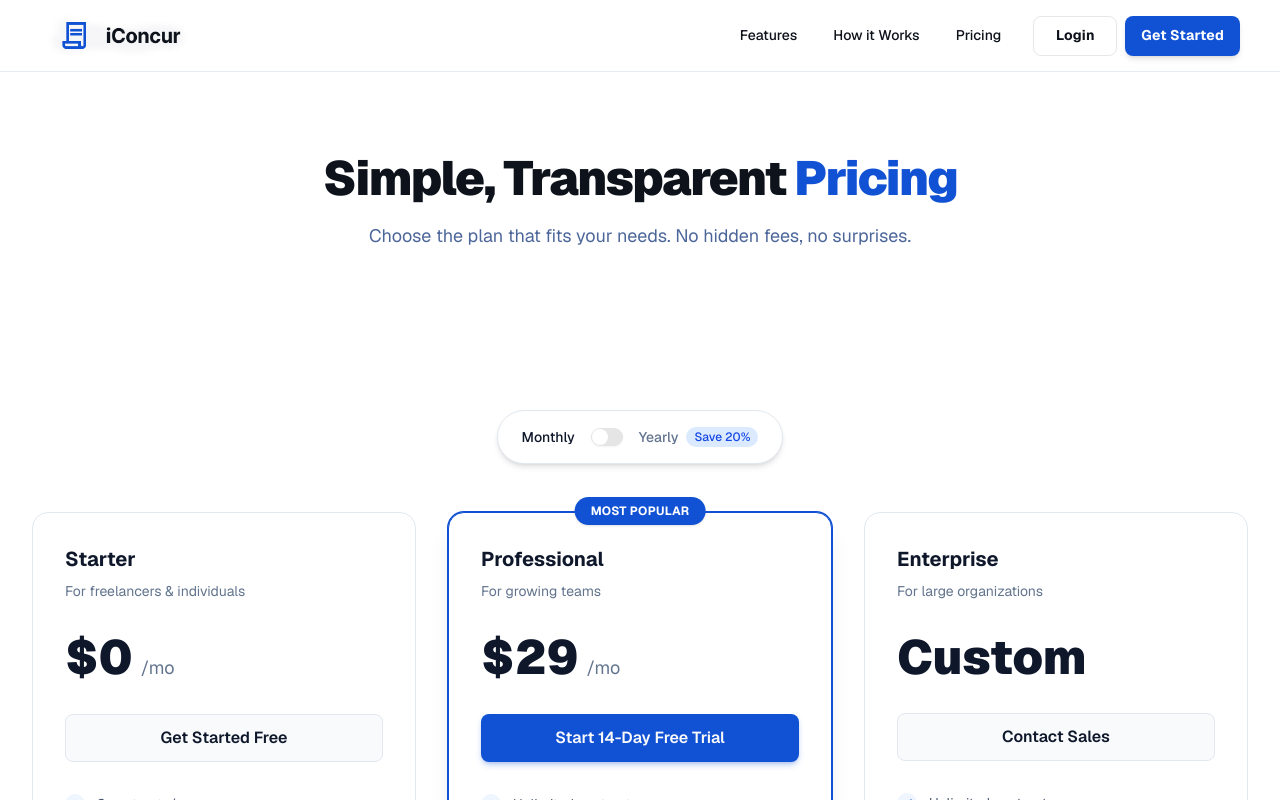
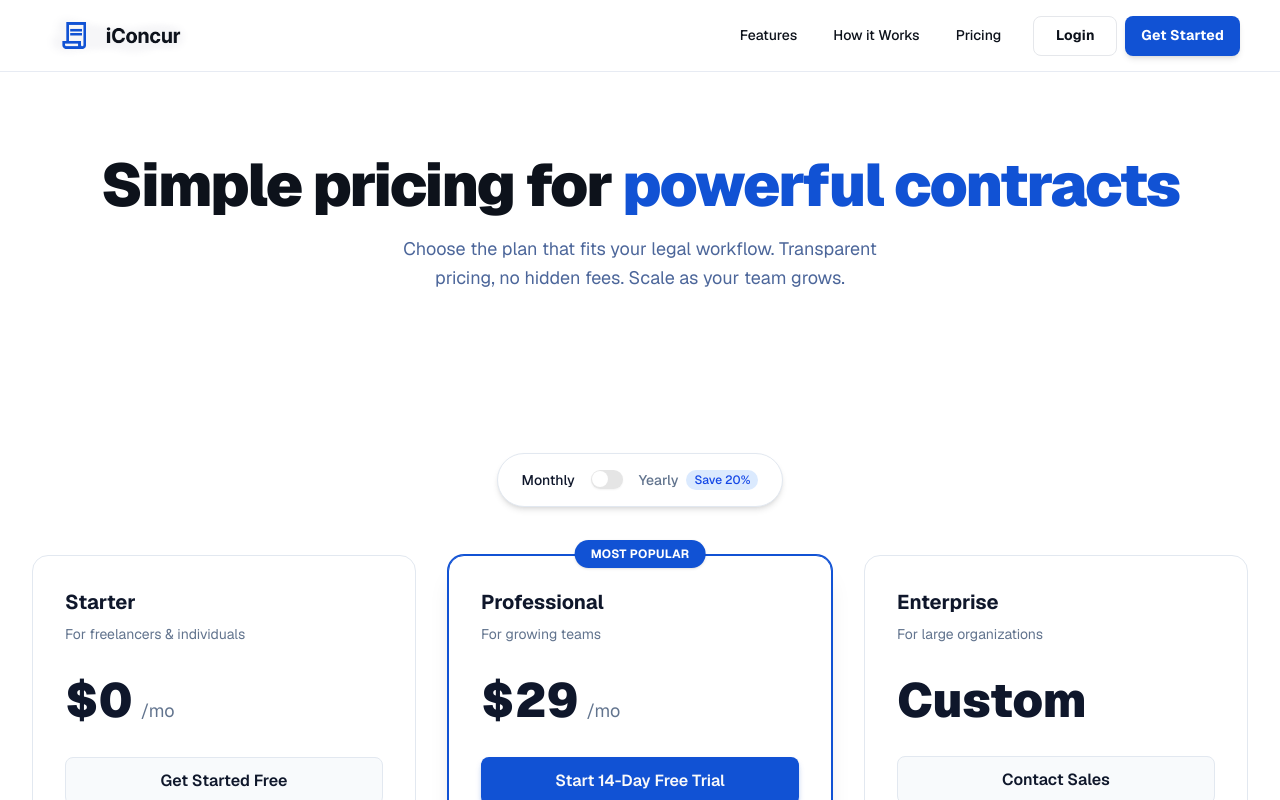
Before and after one commit to codeAKstan/iConcur, a Next.js app: page /pricing in a window 1280 px wide. Shown: the top 800 px of the page. Built offline with nearby package versions, Linux system fonts and the light colour scheme.

Commit message:
docs(pricing): update header text and styling for clarity
Update the pricing header text to better reflect the product offering and improve readability. Added text-balance for better text wrapping and adjusted font sizes for different screen sizes.

```diff
--- a/components/pricing/pricing-header.tsx
+++ b/components/pricing/pricing-header.tsx
@@ -1,11 +1,11 @@
 export function PricingHeader() {
   return (
     <section className="layout-container flex flex-col items-center text-center py-12 lg:py-20 px-4">
-      <h1 className="text-[#0d121b] dark:text-white text-4xl lg:text-5xl font-black leading-[1.1] tracking-[-0.033em] mb-4">
-        Simple, Transparent <span className="text-primary">Pricing</span>
+      <h1 className="text-[#0d121b] dark:text-white text-4xl sm:text-5xl lg:text-6xl font-black leading-[1.1] tracking-[-0.033em] mb-4 text-balance">
+        Simple pricing for <span className="text-primary">powerful contracts</span>
       </h1>
-      <p className="text-[#4c669a] dark:text-gray-300 text-lg font-normal leading-relaxed max-w-2xl">
-        Choose the plan that fits your needs. No hidden fees, no surprises.
+      <p className="text-[#4c669a] dark:text-gray-300 text-lg font-normal leading-relaxed max-w-2xl text-balance">
+        Choose the plan that fits your legal workflow. Transparent pricing, no hidden fees. Scale as your team grows.
       </p>
     </section>
   )
```
